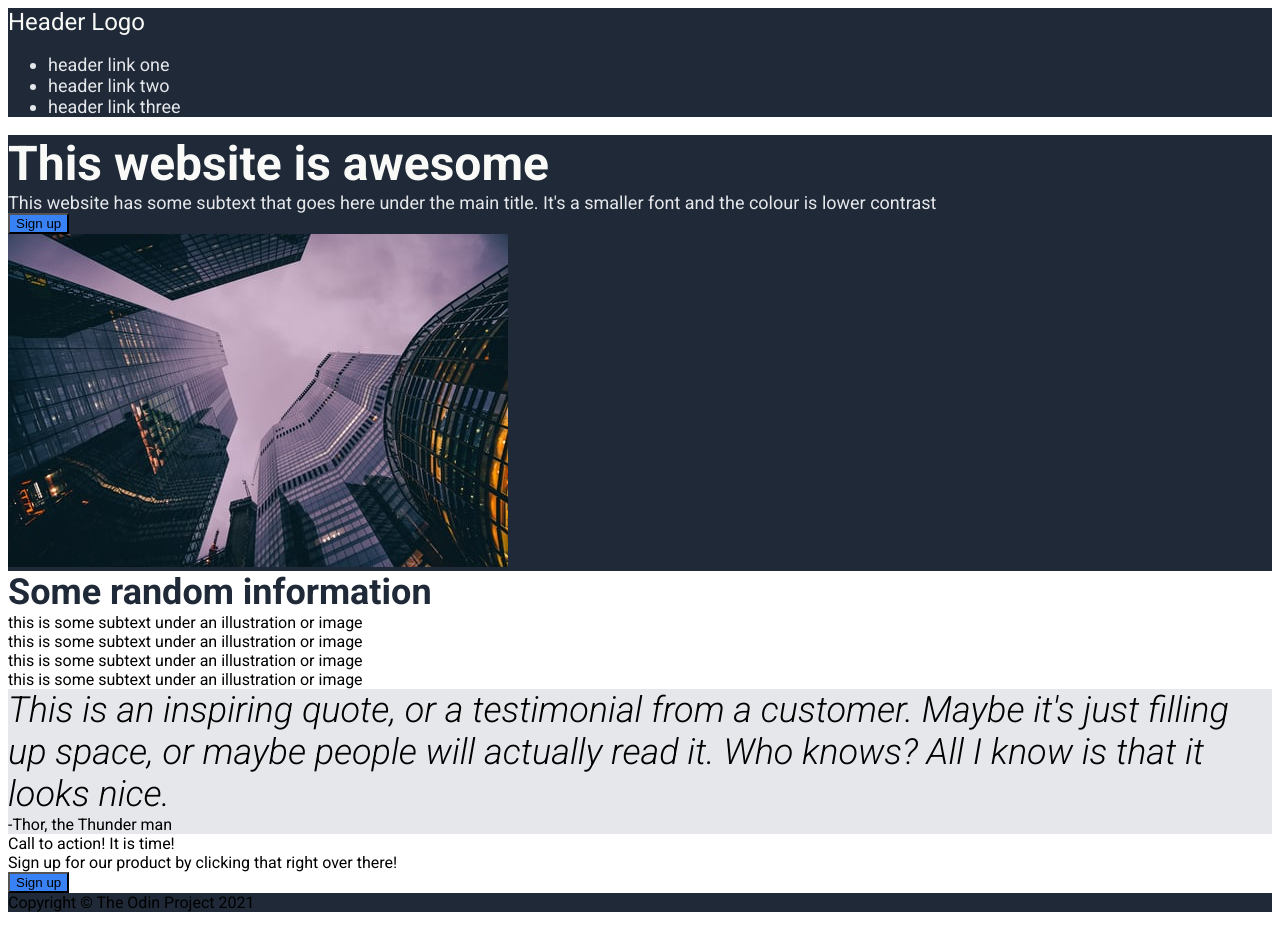
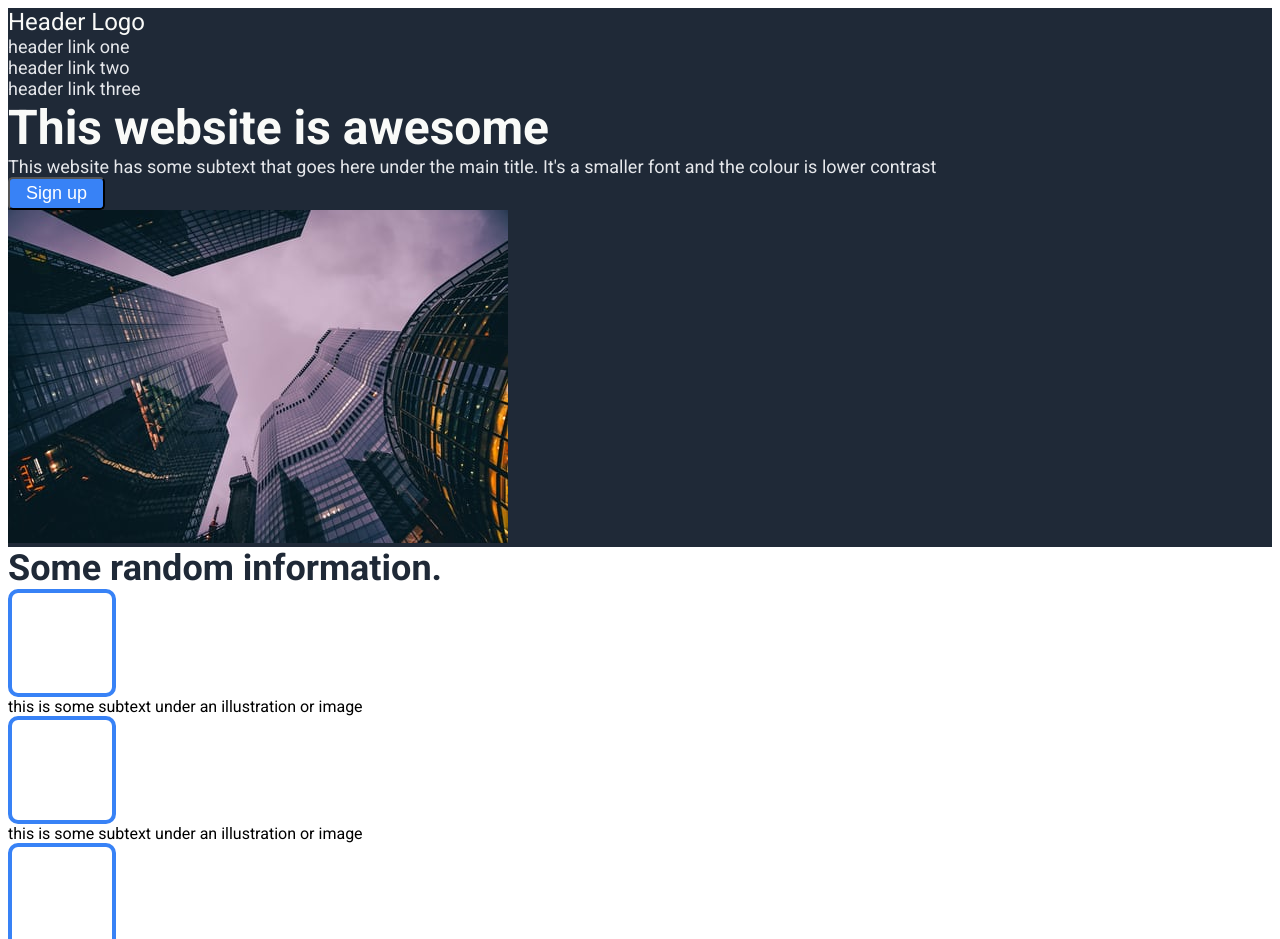
Before and after one commit to DichotomousDuct/landing-page, a plain HTML site: page index.html in a window 1280 px wide. Shown: the top 939 px of the page. Drawn offline with Linux system fonts and the light colour scheme.

Commit message:
Update section-colors font-styles

```diff
--- a/index.html
+++ b/index.html
@@ -15,9 +15,9 @@
     <div class="header-logo">Header Logo</div>
     <div class="header-links">
       <ul>
-        <li>header link one</li>
-        <li>header link two</li>
-        <li>header link three</li>
+        <li><a href="">header link one</a></li>
+        <li><a href="">header link two</a></li>
+        <li><a href="">header link three</a></li>
       </ul>
     </div>
    </div>
@@ -32,7 +32,7 @@
     </div>
     </div>
     <div class="information-container">
-      <div class="information-header">Some random information</div>
+      <div class="information-header">Some random information.</div>
       <div class="info-1">
         <div class="box-1"></div>
         <div class="box-1-legend">this is some subtext under an illustration or image</div>
@@ -57,7 +57,7 @@
     <div class="CTA-bar">
       <div class="CTA-bar-left">
         <div class="CTA-header">Call to action! It is time!</div>
-        <div class="CTA-inforamtion">Sign up for our product by clicking that right over there!</div>
+        <div class="CTA-information">Sign up for our product by clicking that right over there!</div>
       </div>
       <button class="CTA">Sign up</button>
     </div>
--- a/style.css
+++ b/style.css
@@ -12,7 +12,7 @@ body {
     color: #F9FAF8;
 }
 
-.hero-secondary-text, .header-links {
+.hero-secondary-text, .header-links, .footer, .CTA-information {
     font-size: 18px;
     color: #E5E7EB;
 }
@@ -22,14 +22,40 @@ body {
     color: #F9FAF8;;
 }
 
+ul {
+    text-decoration: none;
+    padding: 0;
+    margin: 0;
+}
+
+a {
+    text-decoration: none;
+}
+
+a:visited {
+    color: #E5E7EB;
+}
+
 .hero-button, .CTA {
+    font-size: 18px;
     background-color: #3882f6;
+    color: white;
+    border-radius: 5px;
+    padding: 4px 16px;
+    text-align: center;
 }
 
 .information-header {
     font-size: 36px;
     font-weight: 700;
     color: #1f2937;
+}
+
+.box-1 {
+    width: 100px;
+    height: 100px;
+    border: 4px solid #3882f6;
+    border-radius: 10px;
 }
 
 .quote {
@@ -41,3 +67,18 @@ body {
     font-style: italic;
     font-weight: 300;
 }
+
+.quote-author, .CTA-header {
+    font-weight: bold;
+    font-size: 20px;
+}
+
+.CTA-bar {
+    background-color: #3882f6;
+    border-radius: 5px;
+    padding: 30px 100px;
+}
+
+.CTA-header {
+    color: white;
+}
```
